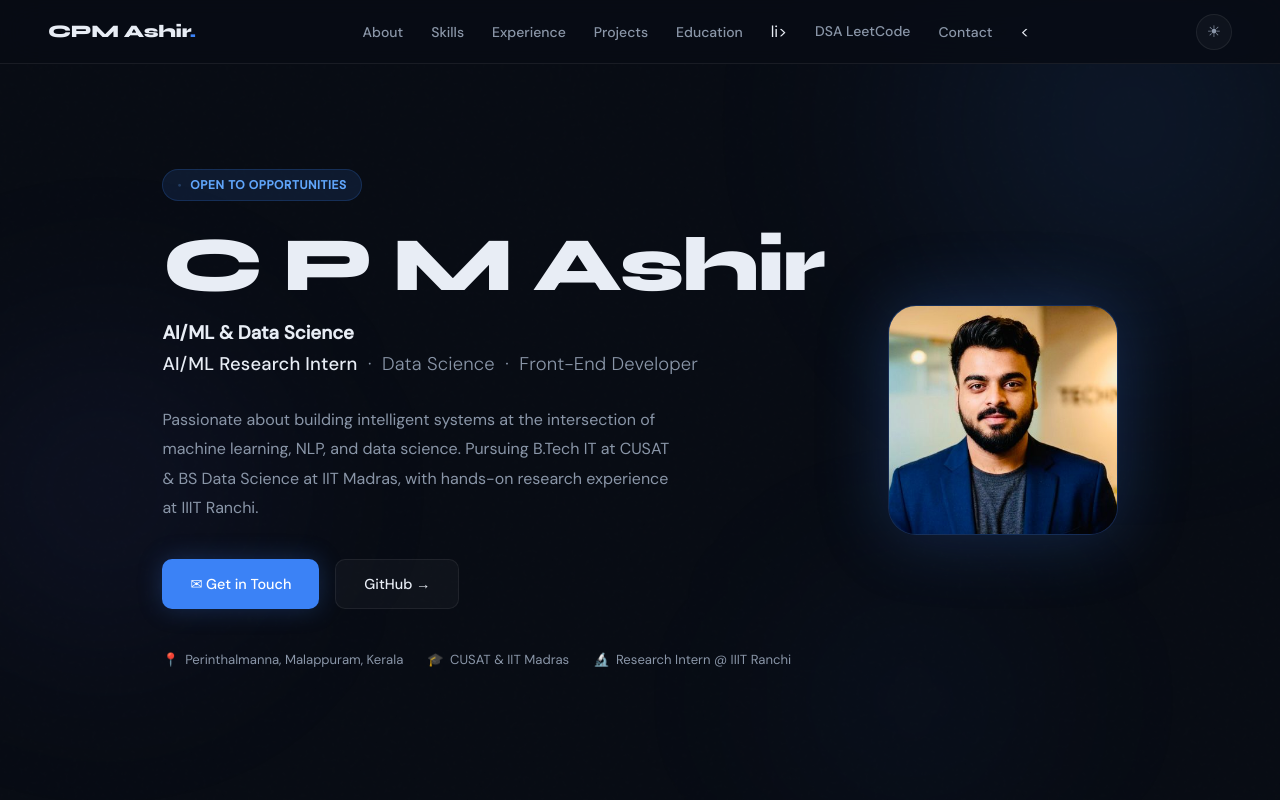
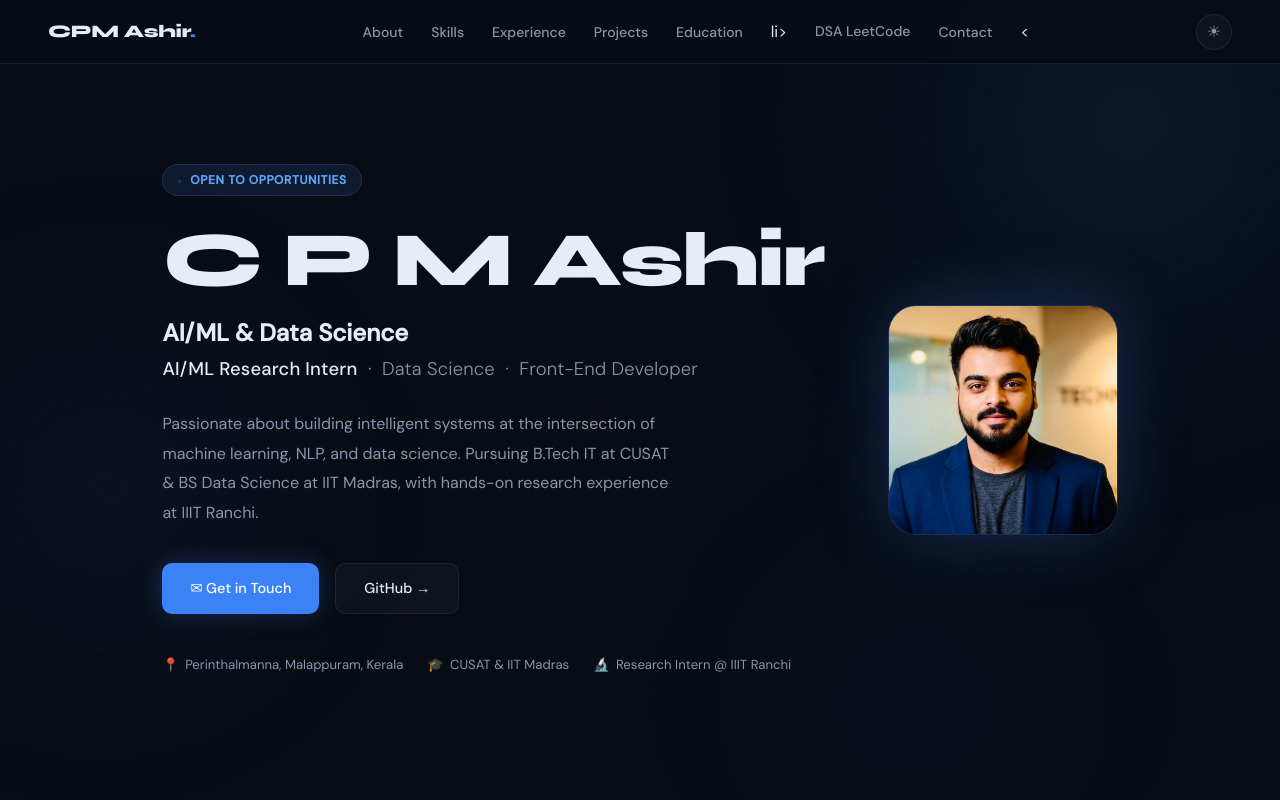
Before and after one commit to cpmashir/portfolio, a plain HTML site: page index.html in a window 1280 px wide. Shown: the top 800 px of the page. Drawn offline with Linux system fonts and the light colour scheme.

Commit message:
minor changes

```diff
--- a/index.html
+++ b/index.html
@@ -247,7 +247,7 @@
     <div class="hero-inner">
       <div>
         <div class="hero-badge">Open to Opportunities</div>
-        <h1 class="hero-name">C P M Ashir<br></h1><h3><span class="accent">AI/ML &amp; Data Science</span></h3>
+        <h1 class="hero-name">C P M Ashir<br></h1><h2><span class="accent">AI/ML &amp; Data Science</span></h2>
         <p class="hero-role"><strong>AI/ML Research Intern</strong> &nbsp;&#xB7;&nbsp; Data Science &nbsp;&#xB7;&nbsp; Front-End Developer</p>
         <p class="hero-desc">Passionate about building intelligent systems at the intersection of machine learning, NLP, and data science. Pursuing B.Tech IT at CUSAT &amp; BS Data Science at IIT Madras, with hands-on research experience at IIIT Ranchi.</p>
         <div class="hero-cta">
```
